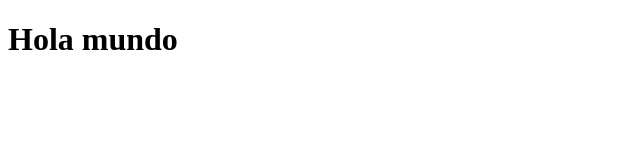
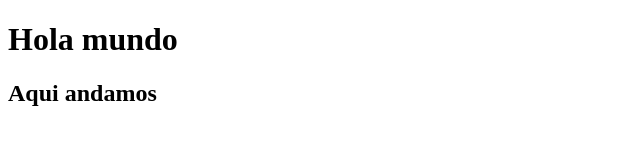
Before and after one commit to MrWences/main-project, a plain HTML site: page index.html in a window 1280 px wide. Shown: the whole page, without its empty margins (0-640 px from the left). Drawn offline with Linux system fonts and the light colour scheme.

Commit message:
modificaciones en otra rama

```diff
--- a/index.html
+++ b/index.html
@@ -8,5 +8,6 @@
   </head>
   <body>
     <h1>Hola mundo</h1>
+    <h2>Aqui andamos</h2>
   </body>
 </html>
```
